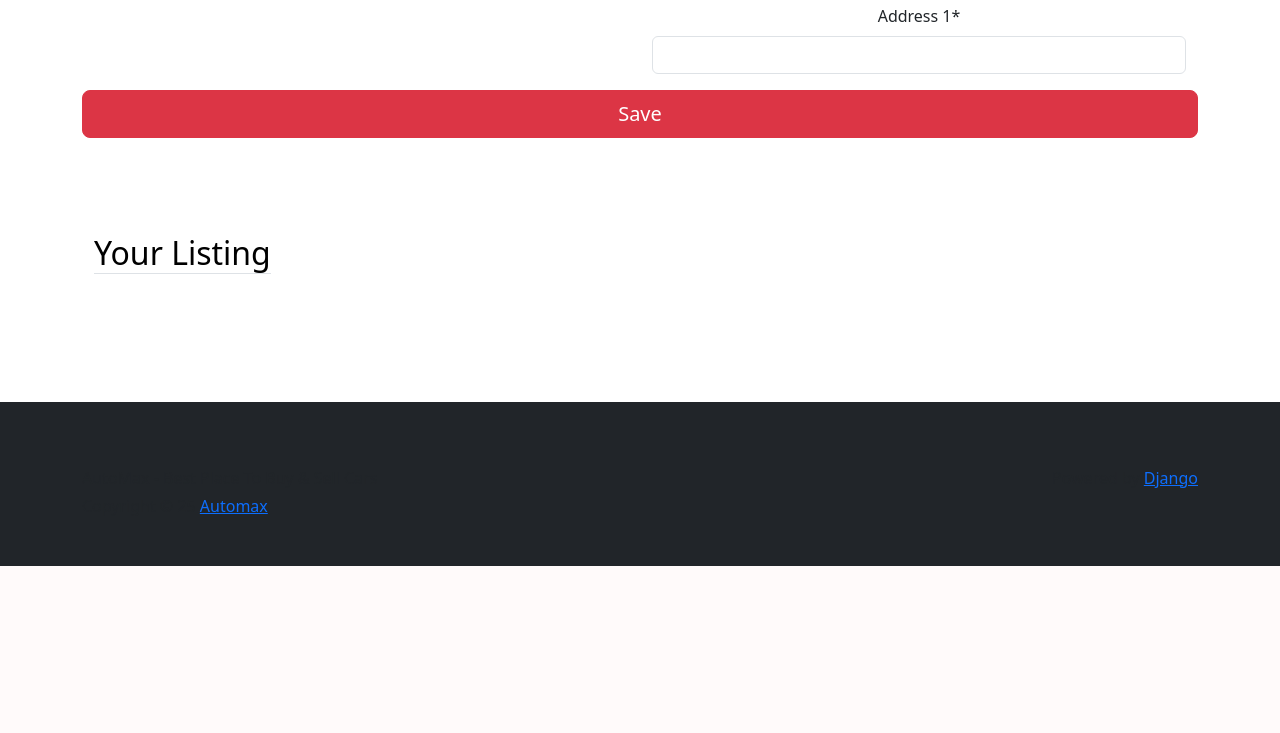
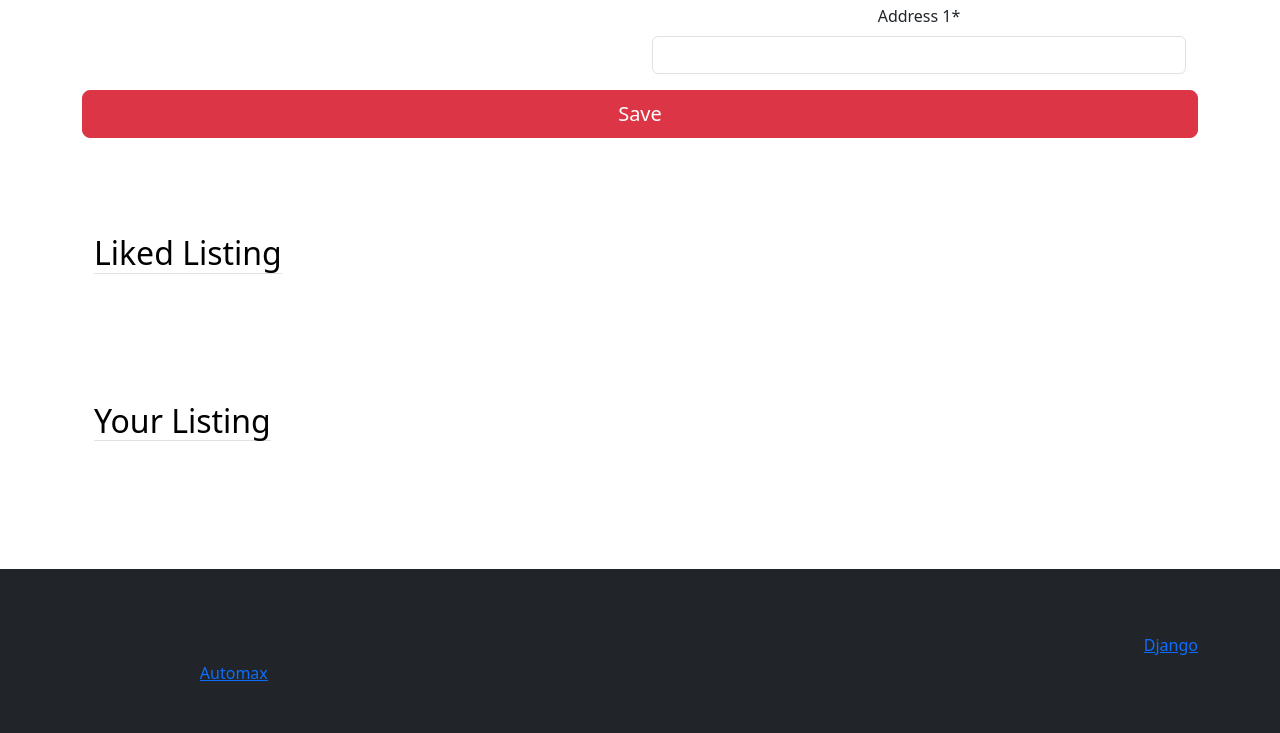
Before and after one commit to NesaraRahal/automax-django, a Django app: page /profile/ in a window 1280 px wide. Shown: the part 779-1512 px from the top of the page. Before the commit the page ends 1345 px from the top, so only its background shows below. Run offline with Django 5.2, Linux system fonts and the light colour scheme; the visitor is signed in with stand-in values (Sample User, id 1); data that the repository does not hold is empty; some libraries are stand-ins or nearby versions.

Commit message:
liked listing - dev iniated

```diff
--- a/main/models.py
+++ b/main/models.py
@@ -31,7 +31,7 @@ class Listing(models.Model):
 class LikedListing(models.Model):
     profile = models.ForeignKey(Profile, on_delete=models.CASCADE)
     listing = models.ForeignKey(Listing, on_delete=models.CASCADE)
-    like_listing = models.DateTimeField(auto_now_add=True)
+    like_listing_date = models.DateTimeField(auto_now_add=True)
 
     def __str__(self):
         return f'{self.listing.model} like by {self.profile.user.username}'
--- a/main/urls.py
+++ b/main/urls.py
@@ -1,9 +1,10 @@
 from django.urls import path
-from .views import main_view, home_view, list_view, listing_view,edit_view
+from .views import main_view, home_view, list_view, listing_view,edit_view, like_listing_view
 urlpatterns = [
     path('', main_view, name = "main"),
     path('home/', home_view, name = "home"),
     path('list/', list_view, name = "list"),
     path('listing/<str:id>/', listing_view, name = "listing"),
     path('listing/<str:id>/edit/', edit_view, name = "edit"),
+    path('listing/<str:id>/like/', like_listing_view, name = "like_listing"),
 ]
--- a/users/templates/views/profile.html
+++ b/users/templates/views/profile.html
@@ -31,6 +31,26 @@
         <div class="row g-4">
             <div class="col d-flex align-items-start">
                 <div>
+                    <h2 class="mb-3 border-bottom" style="color: black">Liked Listing</h2>
+                </div>
+            </div>
+        </div>
+        <table class="table table-hover">
+            <tbody>
+                {% for Liked_listing in user_liked_listing %}
+                <tr>
+                    <td>{{ Liked_listing.id }}</td>
+                    <td>{{ Liked_listing.listing.model }}</td>
+                    <td>{{ Liked_listing.like_listing_date }}</td>
+                </tr>
+                {% endfor %}
+            </tbody>
+        </table>
+    </div>
+    <div class="container px-4 py-5">
+        <div class="row g-4">
+            <div class="col d-flex align-items-start">
+                <div>
                     <h2 class="mb-3 border-bottom" style="color: black">Your Listing</h2>
                 </div>
             </div>
--- a/users/views.py
+++ b/users/views.py
@@ -6,7 +6,7 @@ from django.contrib import messages
 from django.contrib.auth.decorators import login_required
 from django.utils.decorators import method_decorator
 from .forms import UserForm, ProfileForm, LocationForm
-from main.models import Listing
+from main.models import Listing, LikedListing
 
 #importing View (inheritance) for class based views
 from django.views import View
@@ -71,13 +71,15 @@ class RegisterView(View):
 class ProfileView(View):
     def get(self, request):
         user_listing = Listing.objects.filter(seller = request.user.profile)
+        user_liked_listing = LikedListing.objects.filter(profile = request.user.profile).all()
         user_form = UserForm(instance=request.user)
         profile_form = ProfileForm(instance=request.user.profile)
         location_form = LocationForm(instance=request.user.profile.location)
-        return render(request, 'views/profile.html', {'user_form': user_form, 'profile_form': profile_form, 'location_form': location_form, "user_listing": user_listing});
+        return render(request, 'views/profile.html', {'user_form': user_form, 'profile_form': profile_form, 'location_form': location_form, "user_listing": user_listing, 'user_liked_listing': user_liked_listing});
 
     def post(self, request):
         user_listing = Listing.objects.filter(seller = request.user.profile)
+        user_liked_listing = LikedListing.objects.filter(profile = request.user.profile).all()
         user_form = UserForm(request.POST, instance=request.user)
         profile_form = ProfileForm(request.POST, request.FILES, instance=request.user.profile)
         location_form = LocationForm(request.POST, instance=request.user.profile.location)
@@ -89,4 +91,4 @@ class ProfileView(View):
         else:
             messages.success(request, f'Error occured while updating the profile')
 
-        return render(request, 'views/profile.html', {'user_form': user_form, 'profile_form': profile_form, 'location_form': location_form, "user_listing": user_listing});
+        return render(request, 'views/profile.html', {'user_form': user_form, 'profile_form': profile_form, 'location_form': location_form, "user_listing": user_listing, 'user_liked_listing': user_liked_listing});
```
Also changed, not shown: main/views.py (+17 -3 lines), main/migrations/0005_rename_like_listing_likedlisting_like_listing_date.py (added).
